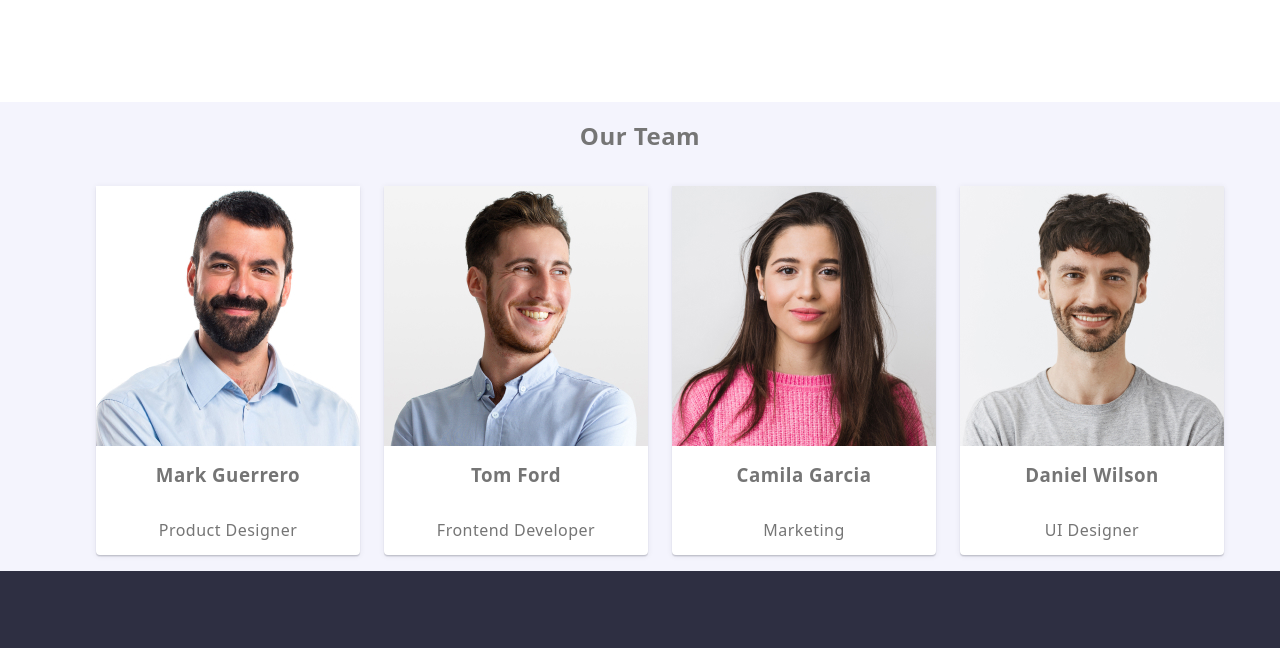
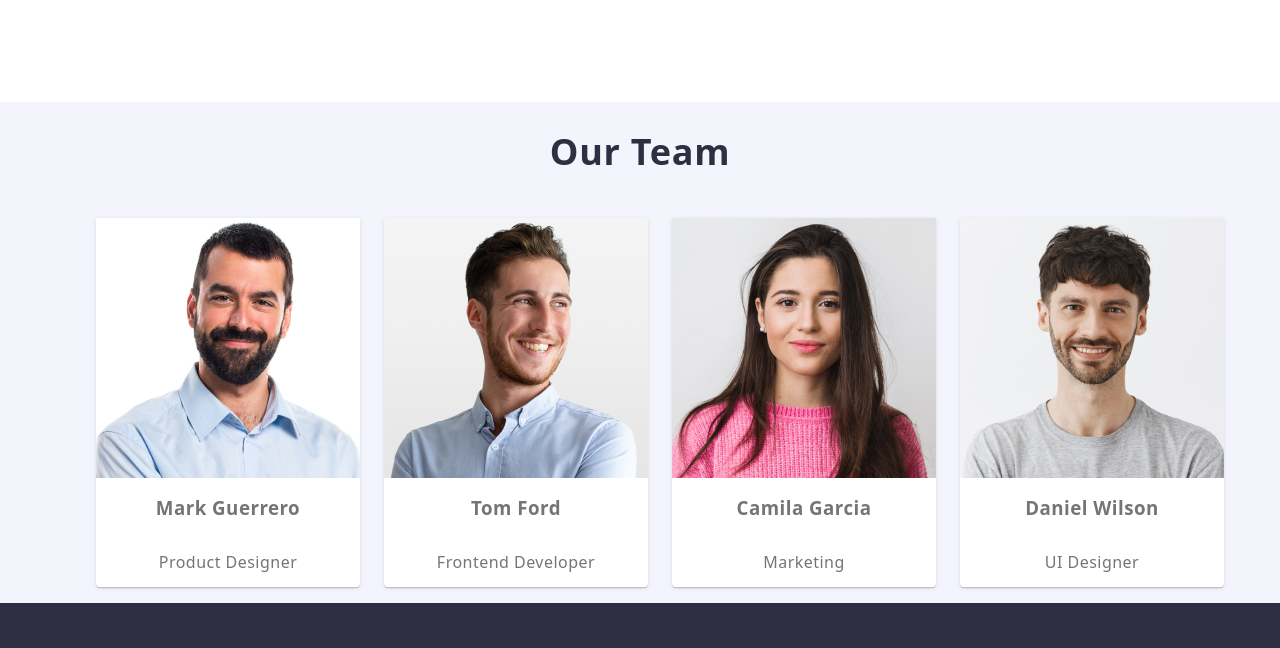
Before and after one commit to dandevil26/goit-markup-hw-03, a plain HTML site: page index.html in a window 1280 px wide. Shown: the part 1600-2248 px from the top of the page. Drawn offline with nearby package versions, Linux system fonts and the light colour scheme.

Commit message:
Homework 03

```diff
--- a/css/style.css
+++ b/css/style.css
@@ -238,6 +238,15 @@ body {
     align-items: center
 }
 
+.team-section-header {
+    color: var(--navyblue, #2E2F42);
+    font-size: 36px;
+    font-weight: 700;
+    line-height: 40px;
+    letter-spacing: 0.72px;
+    text-transform: capitalize;
+}
+
 .teams {
     list-style: none;
     display: flex;
```
